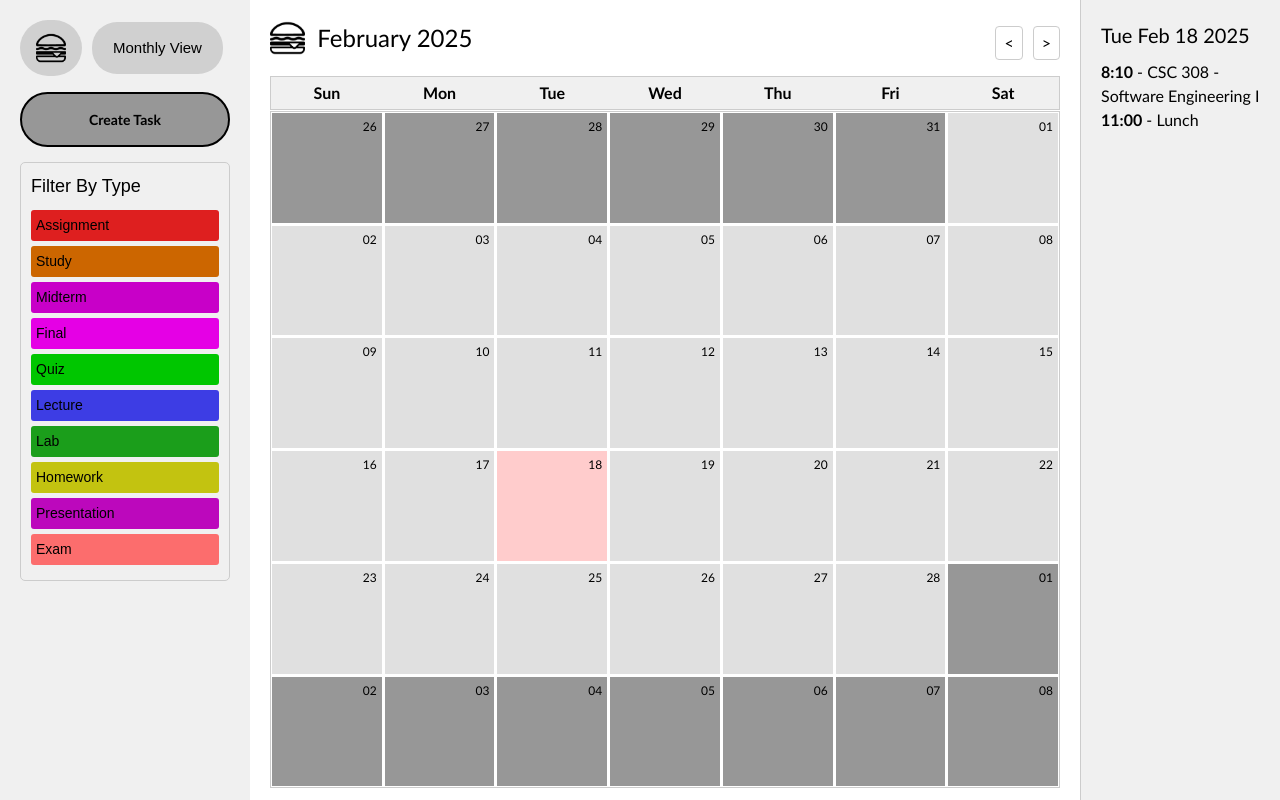
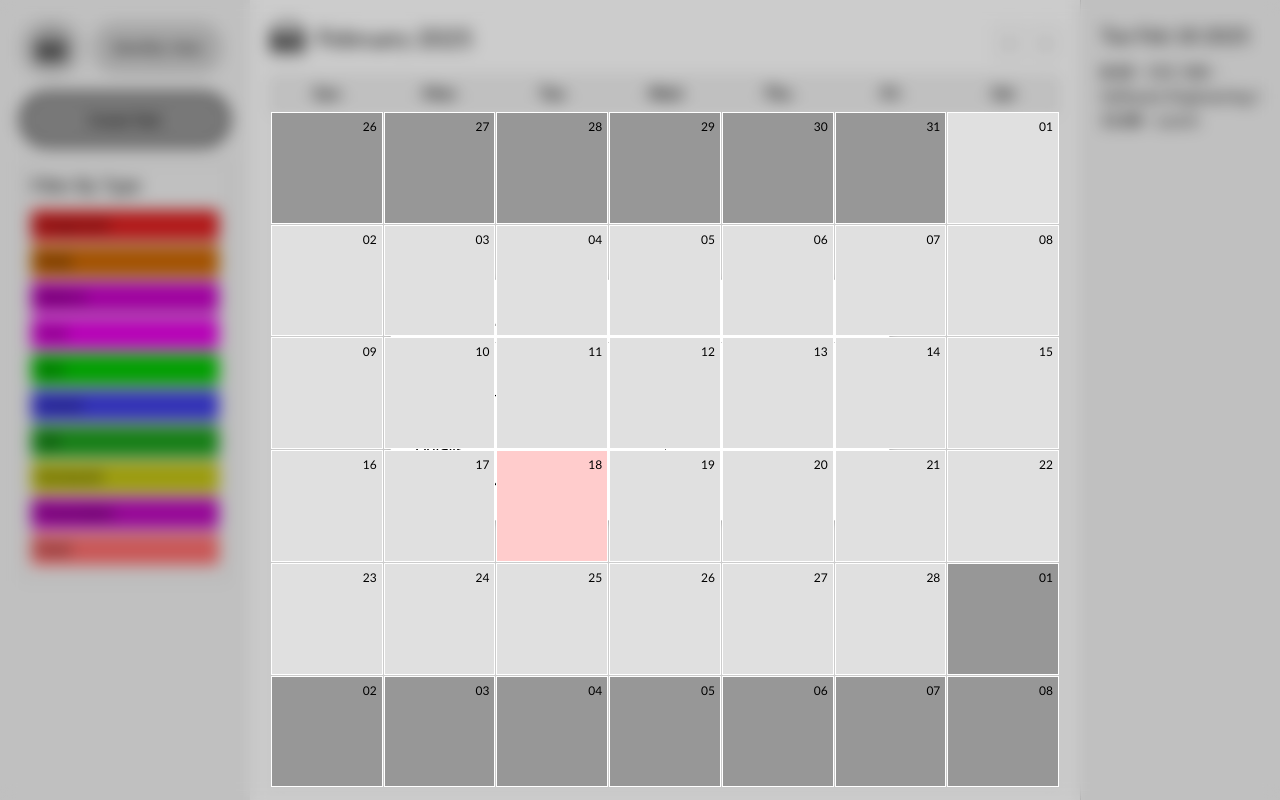
Before and after one commit to siyche/Team-Hamburger, a React (Vite) app in the folder packages/react-frontend/: page /day in a window 1280 px wide. Both pictures are taken after a click on the button "Create Task". Built offline with nearby package versions, Linux system fonts and the light colour scheme.

Commit message:
modal/form now pop ups when clicking "create task", but is not being shown because the calendar is in the way -> need to debug

```diff
--- a/packages/react-frontend/src/components/CreateTaskButton.jsx
+++ b/packages/react-frontend/src/components/CreateTaskButton.jsx
@@ -1,11 +1,14 @@
 import React from "react";
 import "../styles/CreateTaskButton.css";
 
-<link src="/CreateTaskButton.css" rel="stylesheet" />;
 
-// props for this button include color
-function CreateTaskButton(props) {
-  return <button id="CreateTask"> Create Task </button>;
+// onclick is the props -> use to open modal
+function CreateTaskButton({onClick}) {
+  return (
+    <button id="CreateTask" onClick={onClick}>
+     Create Task
+    </button>
+  )
 }
 
 export default CreateTaskButton;
--- /dev/null
+++ b/packages/react-frontend/src/components/CreateTaskForm.jsx
@@ -0,0 +1,64 @@
+// src/components/CreateTaskForm.jsx
+import React, { useState } from "react";
+
+const CreateTaskForm = ({ onSubmit, onCancel }) => {
+  const [title, setTitle] = useState("");
+  const [time, setTime] = useState("");
+  const [details, setDetails] = useState("");
+
+  const handleSubmit = (e) => {
+    e.preventDefault();
+    // build new task/event object
+    const newTask = {
+      title,
+      time,
+      details
+    };
+    // pass the new task to the parent handler (e.g., to update state or send to backend)
+    if (onSubmit) {
+      onSubmit(newTask);
+    }
+  };
+
+  return (
+    <form onSubmit={handleSubmit}>
+      <div>
+        <label htmlFor="taskTitle">Title:</label>
+        <input
+          type="text"
+          id="taskTitle"
+          name="taskTitle"
+          value={title}
+          onChange={(e) => setTitle(e.target.value)}
+        />
+      </div>
+      <div>
+        <label htmlFor="taskTime">Time:</label>
+        <input
+          type="time"
+          id="taskTime"
+          name="taskTime"
+          value={time}
+          onChange={(e) => setTime(e.target.value)}
+        />
+      </div>
+      <div>
+        <label htmlFor="taskDetails">Details:</label>
+        <textarea
+          id="taskDetails"
+          name="taskDetails"
+          value={details}
+          onChange={(e) => setDetails(e.target.value)}
+        />
+      </div>
+      <div style={{ marginTop: "10px" }}>
+        <button type="submit">Create Task</button>
+        <button type="button" onClick={onCancel} style={{ marginLeft: "10px" }}>
+          Cancel
+        </button>
+      </div>
+    </form>
+  );
+};
+
+export default CreateTaskForm;
--- a/packages/react-frontend/src/components/SideBar.jsx
+++ b/packages/react-frontend/src/components/SideBar.jsx
@@ -1,13 +1,28 @@
 // SideBar.jsx
 import React, { useState } from "react";
 import "../styles/Sidebar.css";
+import Modal from "./Modal.jsx";
 import CreateTaskButton from "./CreateTaskButton.jsx";
+import CreateTaskForm from "./CreateTaskForm.jsx";
 
 const SideBar = () => {
   const [isMenuOpen, setIsMenuOpen] = useState(false);
 
+  // Track whether the modal is open
+  const [isModalOpen, setIsModalOpen] = useState(false);
+  const openModal = () => setIsModalOpen(true);
+  const closeModal = () => setIsModalOpen(false);
+
   const toggleMenu = () => {
     setIsMenuOpen(!isMenuOpen);
+  };
+
+  // This function receives the new task created in the form
+  const handleTaskSubmit = (newTask) => {
+    // log task submission for now
+    console.log("New task submitted:", newTask);
+    // Close the modal after submission.
+    closeModal();
   };
 
   return (
@@ -26,7 +41,18 @@ const SideBar = () => {
           </div>
         )}
       </div>
-      <CreateTaskButton />
+
+      {/* "Create Task" button triggers openModal */}
+      <CreateTaskButton onClick={openModal} />
+
+      {/* Modal with CreateTaskForm inside */}
+      <Modal
+        isOpen={isModalOpen}
+        onCloseRequested={closeModal}
+        headerLabel="Create Event / Task"
+      >
+        <CreateTaskForm onSubmit={handleTaskSubmit} onCancel={closeModal} />
+      </Modal>
 
       <div className="filter-section">
         <h3>Filter By Type</h3>
```
